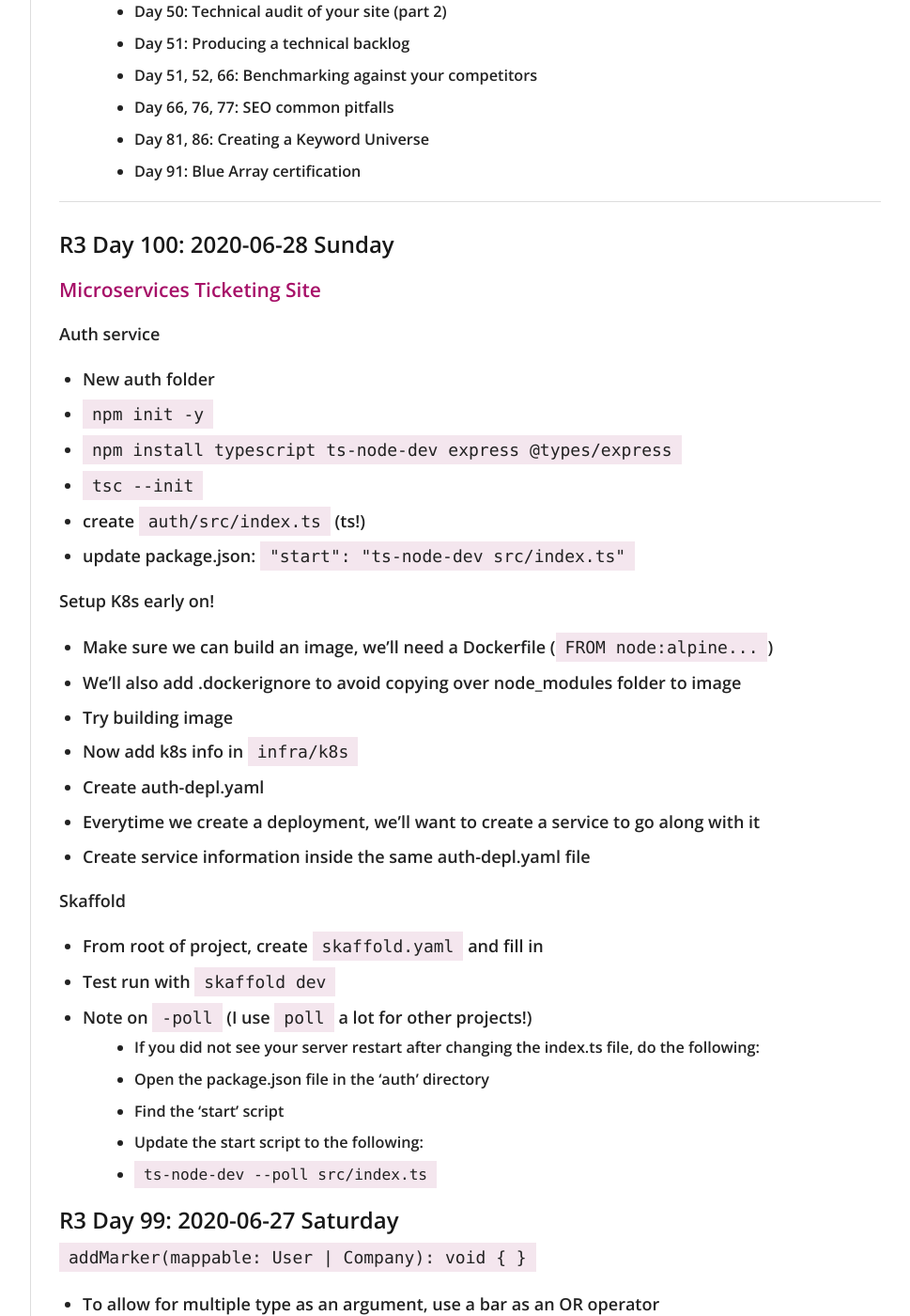
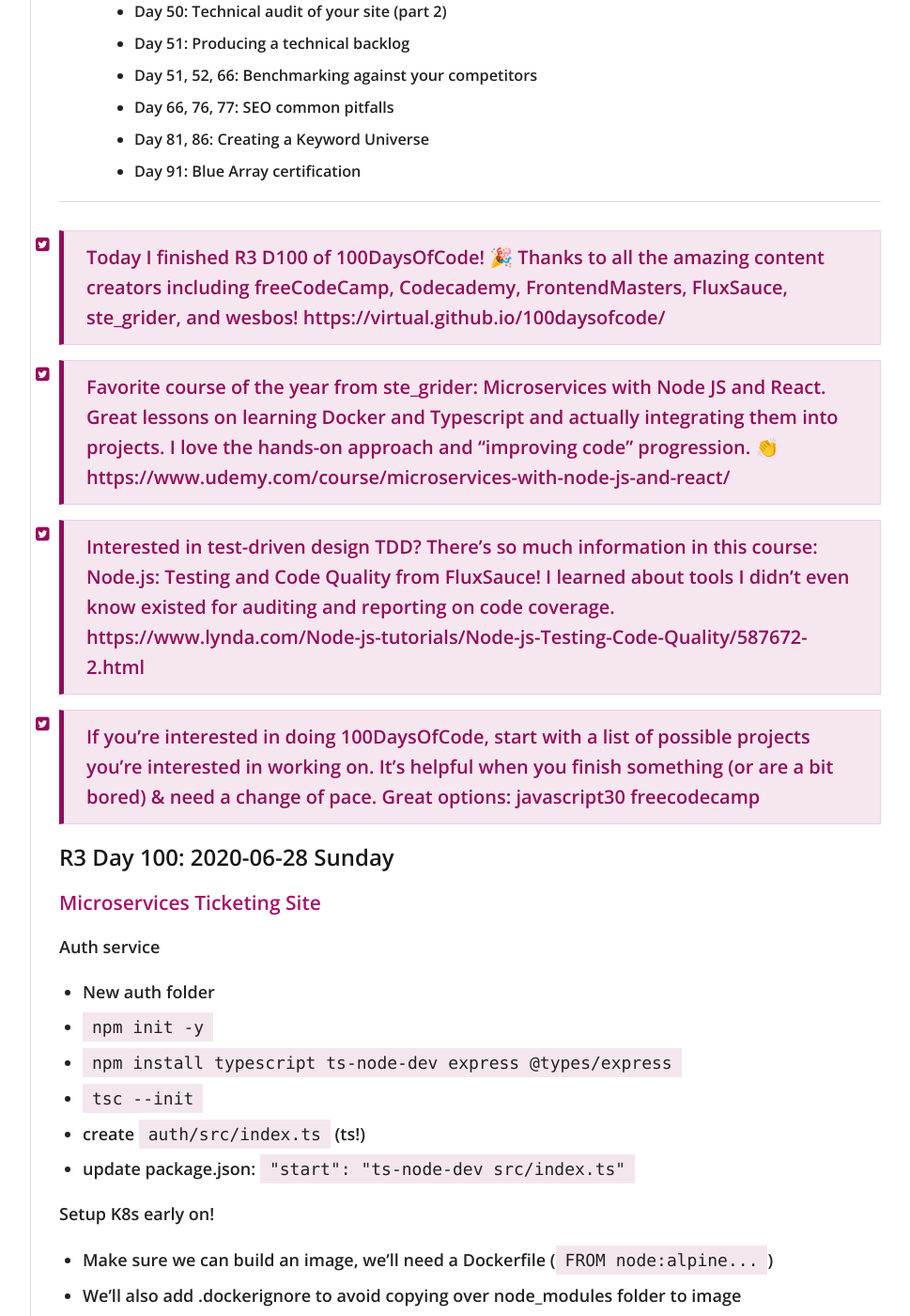
Before and after one commit to virtual/100daysofcode, a Jekyll site: the page built from index.md, in a window 1280 px wide and 1400 px high, scrolled down 4135 px. Shown: the whole window at 94% size, without its empty margins (272-1241 px from the left). Built offline with Jekyll 4.4.1, drawn with Linux system fonts in a browser that asks for light colours; nearby versions of some CDN libraries; our own code applies the rules of GitHub Pages for plain Markdown files; some of the changed text lies outside the part shown.

Commit message:
add thank yous r3d100

```diff
--- a/index.md
+++ b/index.md
@@ -1,6 +1,6 @@
 # #100DaysOfCode
 
-## ⭐ Some ideas for round 3: ⭐
+## ⭐ Round 3 Projects ⭐
 
 - Continue through [Javascript30](https://javascript30.com/)
   - Day 01: [Challenge 08 ✓](https://virtual-javascript30.herokuapp.com/08-canvas/index.html)
@@ -132,6 +132,14 @@
 
 ---
 
+> Today I finished R3 D100 of 100DaysOfCode! 🎉 Thanks to all the amazing content creators including freeCodeCamp, Codecademy, FrontendMasters, FluxSauce, ste_grider, and wesbos! https://virtual.github.io/100daysofcode/
+
+> Favorite course of the year from ste_grider: Microservices with Node JS and React. Great lessons on learning Docker and Typescript and actually integrating them into projects. I love the hands-on approach and "improving code" progression. 👏 https://www.udemy.com/course/microservices-with-node-js-and-react/
+
+> Interested in test-driven design TDD? There's so much information in this course: Node.js: Testing and Code Quality from FluxSauce! I learned about tools I didn't even know existed for auditing and reporting on code coverage. https://www.lynda.com/Node-js-tutorials/Node-js-Testing-Code-Quality/587672-2.html
+
+> If you're interested in doing 100DaysOfCode, start with a list of possible projects you're interested in working on. It's helpful when you finish something (or are a bit bored) & need a change of pace. Great options: javascript30 freecodecamp
+
 ## R3 Day 100: 2020-06-28 Sunday
 
 ### [Microservices Ticketing Site](https://github.com/virtual/microservices-ticketing)
@@ -1382,13 +1390,11 @@ Last-In-First-Out using `.push()` and `.pop()`
 
 ## R3 Day 54: 2020-05-13 Wednesday
 
-> Set up my SSH config on my Mac so I don't have to type crazy-long SSH lines! Logged into DigitalOcean to look into setting up a droplet to try out Docker, TDD & CI/CD and realized I still have no idea what I'm doing. https://www.ostechnix.com/how-to-create-ssh-alias-in-linux/
-> R3D54/#100DaysOfCode
+> Set up my SSH config on my Mac so I don't have to type crazy-long SSH lines! Logged into DigitalOcean to look into setting up a droplet to try out Docker, TDD & CI/CD and realized I still have no idea what I'm doing. https://www.ostechnix.com/how-to-create-ssh-alias-in-linux/ R3D54/#100DaysOfCode
 
 ## R3 Day 53: 2020-05-12 Tuesday
 
-> A little DGD while I code an AMP example with GDG! Thanks for teaching the #AMPstudygroup
-> benmorss! R3D53/#100DaysOfCode https://virtual-gdg-amp-study-group.glitch.me
+> A little DGD while I code an AMP example with GDG! Thanks for teaching the #AMPstudygroup benmorss! R3D53/#100DaysOfCode https://virtual-gdg-amp-study-group.glitch.me
 
 Feeling motivated an inspired today. Morning yoga, Toastmasers, and an AMP workshop with GDG!
 
@@ -1553,9 +1559,7 @@ Note that we are using JavaScript’s property-value shorthand, the code above w
 
 ## R3 Day 42: 2020-05-01 Friday
 
-> Ready for the weekend! Made a silly little Minecraft doodle tool with jQuery. Interesting challenge using mousedown / mousemove to keep drawing. Happy May Day! 🌼
-> R3D42/#100DaysOfCode
-> https://codepen.io/virtual/full/vYNeajo
+> Ready for the weekend! Made a silly little Minecraft doodle tool with jQuery. Interesting challenge using mousedown / mousemove to keep drawing. Happy May Day! 🌼 R3D42/#100DaysOfCode https://codepen.io/virtual/full/vYNeajo
 
 ## R3 Day 41: 2020-04-30 Thursday
 
```
